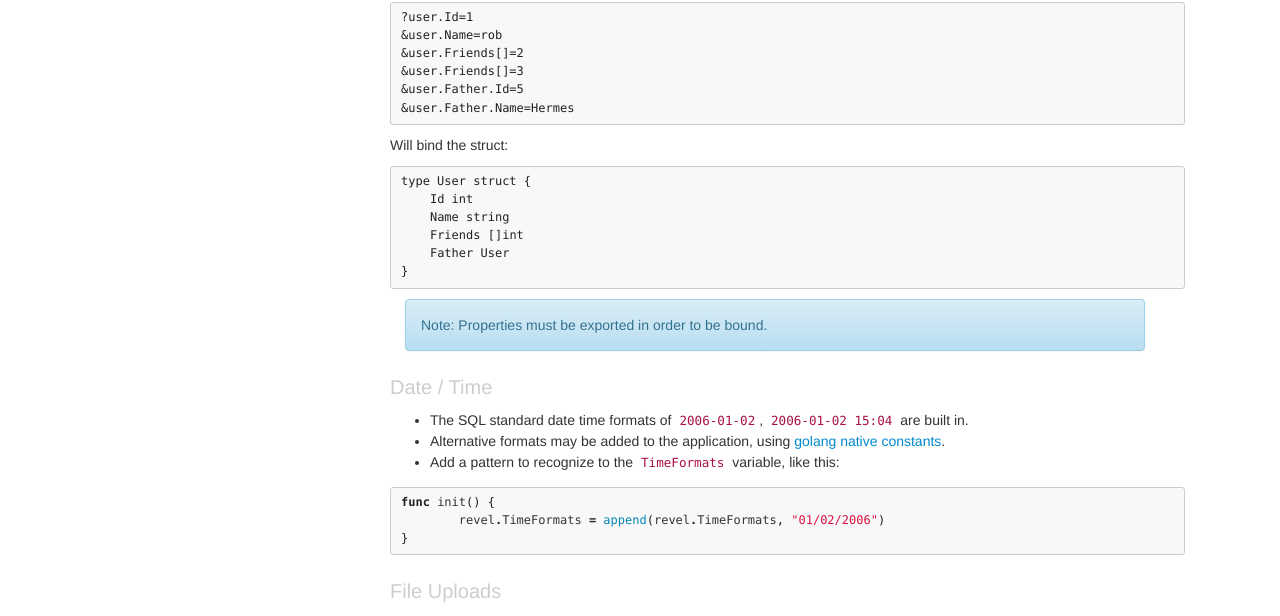
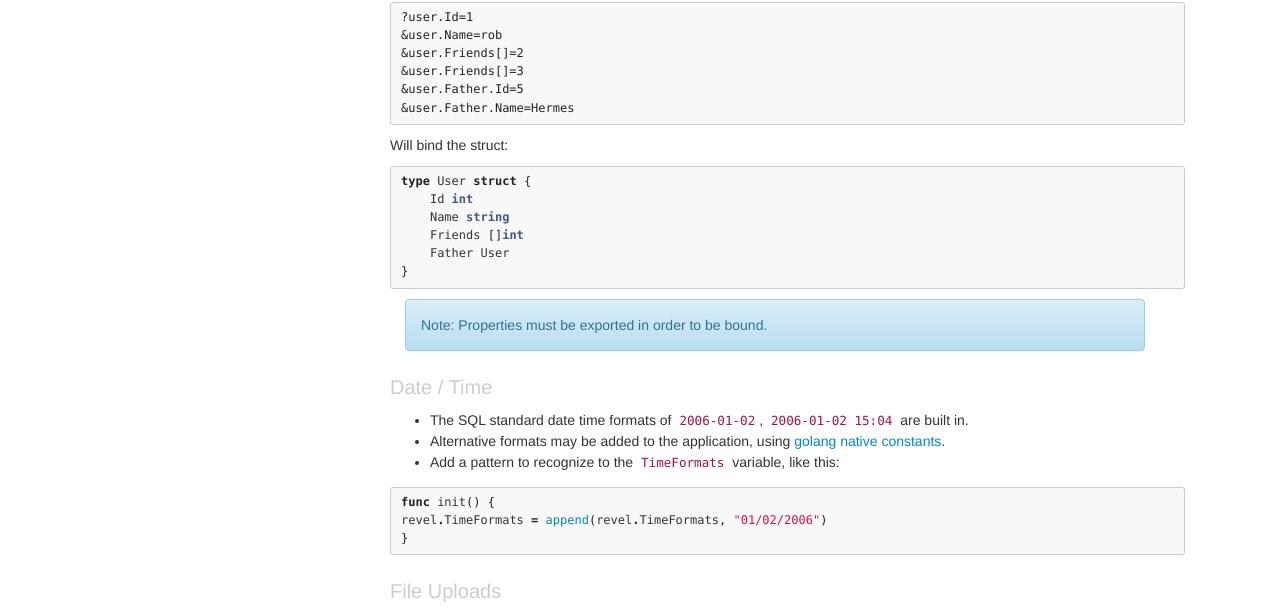
Before and after one commit to revel/revel.github.io, a Jekyll site: the page built from manual/parameters.md, in a window 1280 px wide. Shown: the part 1992-2608 px from the top of the page. Built offline with Jekyll 4.4.1, drawn with Linux system fonts in a browser that asks for light colours; nearby versions of some CDN libraries.

Commit message:
tidy litte things

```diff
--- a/_includes/head.html
+++ b/_includes/head.html
@@ -1,7 +1,7 @@
 <meta http-equiv="Content-Type" content="text/html; charset=utf-8">
 <meta charset="utf-8">
 <meta name="viewport" content="width=device-width, initial-scale=1.0">
-<title>{% if page.title %}{{ page.title }}{% else %}Revel{% endif %} | Revel - a golang application framework</title>
+<title>{% if page.title %}{{ page.title }}{% else %}Revel{% endif %} | Revel - A golang application framework</title>
 
 <link href="{{ page.root }}/css/bootstrap-3.3.1.min.css" rel="stylesheet">
 <link href="{{ page.root }}/css/bootstrap-theme-3.3.1.min.css" rel="stylesheet">
--- a/css/revel.3.css
+++ b/css/revel.3.css
@@ -195,7 +195,7 @@ pre {
     color: #E4438A;
 }
 .highlight .nx {
-    color: #E36823;
+    color: #21922F;
     font-weight: bold;
 }
 .highlight .c1 {
--- a/manual/parameters.md
+++ b/manual/parameters.md
@@ -44,7 +44,7 @@ func (c AppController) Action(name string, ids []int, user User, img []byte) rev
 ## Binder
 
 - To bind a parameter to a data type, use Revel's [`Binder`](../docs/godoc/binder.html).
-- The [`Binder`](../docs/godoc/binder.html) is integrated with the [`Params`](../docs/godoc/params.html) object.
+- The [`Binder`](../docs/godoc/binder.html) is integrated with the [`Params`](../docs/godoc/params.html#Params) object.
 
 {% highlight go %}
 // Example params to binder
@@ -111,14 +111,14 @@ Structs are bound using simple dot notation:
 	&user.Father.Name=Hermes
 
 Will bind the struct:
-
-    type User struct {
-        Id int
-        Name string
-        Friends []int
-        Father User
-    }
-
+{% highlight go %}
+type User struct {
+    Id int
+    Name string
+    Friends []int
+    Father User
+}
+{% endhighlight %}
 
 <div class="alert alert-info">Note: Properties must be exported in order to be bound.</div>
 
@@ -130,7 +130,7 @@ Will bind the struct:
 
 {% highlight go %}
 func init() {
-	revel.TimeFormats = append(revel.TimeFormats, "01/02/2006")
+revel.TimeFormats = append(revel.TimeFormats, "01/02/2006")
 }
 {% endhighlight %}
 
```
